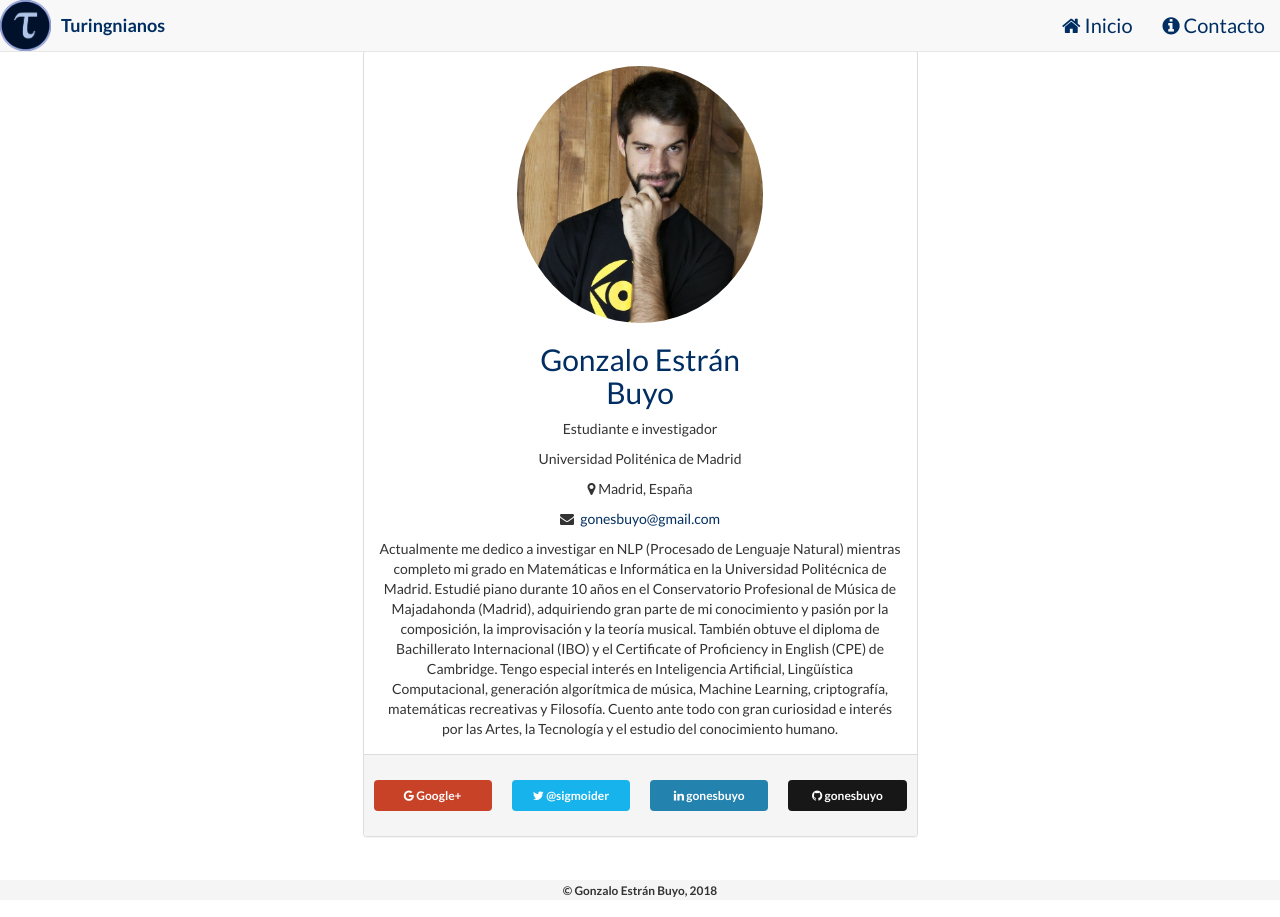
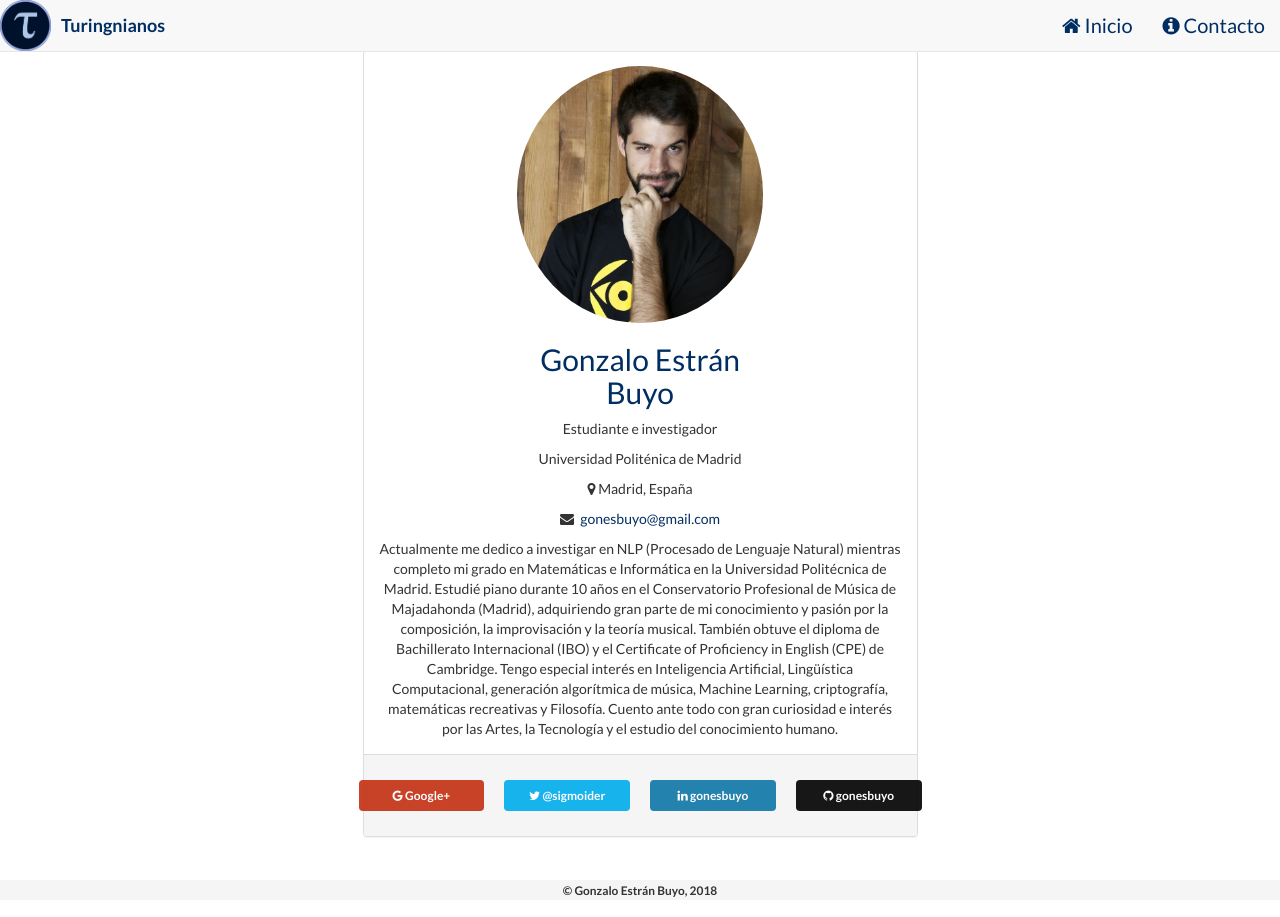
Before and after one commit to turingnianos/turingnianos.github.io, a Jekyll site: the page built from about/index.html, in a window 1280 px wide. Built offline with Jekyll 4.4.1, drawn with Linux system fonts in a browser that asks for light colours; nearby versions of some CDN libraries.

Commit message:
Update index.html

```diff
--- a/about/index.html
+++ b/about/index.html
@@ -50,7 +50,7 @@ date: 2014-10-19 23:51
         </div>
         <div class="panel-footer">
           <div class="row">
-            <div id="social-links" class=" col-lg-12">
+            <div id="social-links" class=" col-lg-16">
                 <div class="row">
                   {% for socialButton in site.data.personal.social %}
                     <div class="col-xs-6 col-sm-3 col-md-2 col-lg-3 social-btn-holder">
```
Also changed, not shown: other parts of about/index.html (+1 -1 lines).
